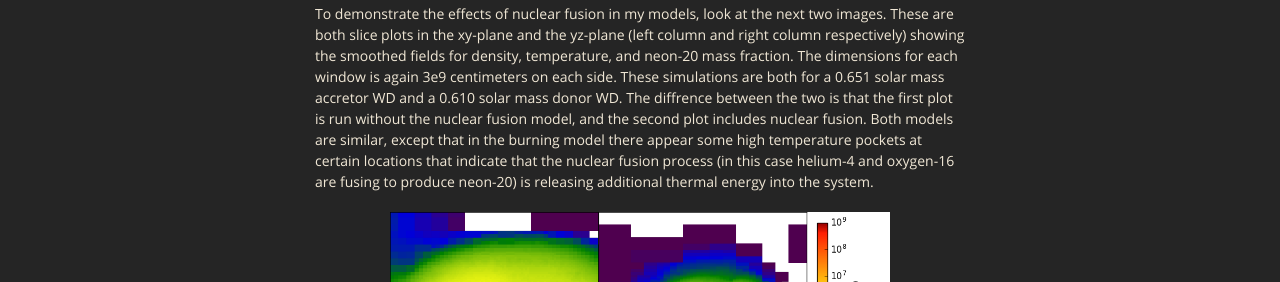
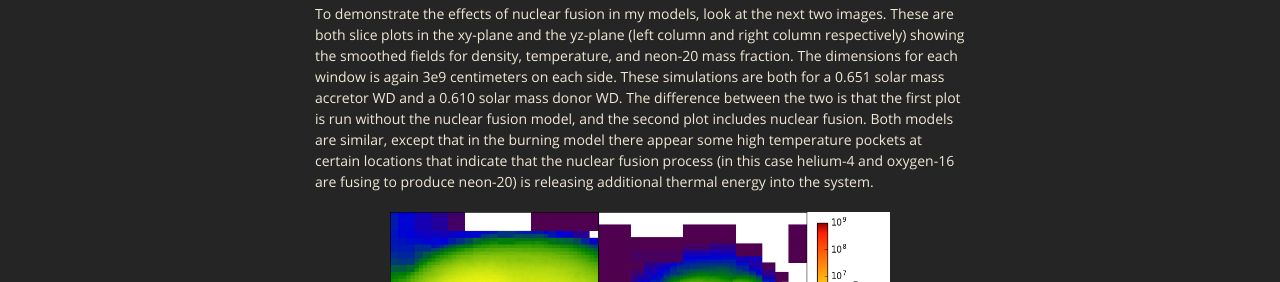
Before and after one commit to mrbrins82/mrbrins82.github.io, a Jekyll site: the page built from research.md, in a window 1280 px wide and 900 px high, scrolled down 2043 px. Shown: the part 256-538 px from the top of the window. Built offline with Jekyll 4.4.1, drawn with Linux system fonts in a browser that asks for light colours; nearby versions of some CDN libraries; our own code applies the rules of GitHub Pages for plain Markdown files; some of the changed text lies outside the part shown.

Commit message:
fixed typos

```diff
--- a/research.md
+++ b/research.md
@@ -19,7 +19,7 @@ SPH simulations are an invaluable tool in performing fluid dynamics simulations.
 <center><img src="./assets/images/neon_smoothed.png" alt="neon_smoothed" width="500" height="650" />
 </center>
 
-To demonstrate the effects of nuclear fusion in my models, look at the next two images. These are both slice plots in the xy-plane and the yz-plane (left column and right column respectively) showing the smoothed fields for density, temperature, and neon-20 mass fraction. The dimensions for each window is again 3e9 centimeters on each side. These simulations are both for a 0.651 solar mass accretor WD and a 0.610 solar mass donor WD. The diffrence between the two is that the first plot is run without the nuclear fusion model, and the second plot includes nuclear fusion. Both models are similar, except that in the burning model there appear some high temperature pockets at certain locations that indicate that the nuclear fusion process (in this case helium-4 and oxygen-16 are fusing to produce neon-20) is releasing additional thermal energy into the system.
+To demonstrate the effects of nuclear fusion in my models, look at the next two images. These are both slice plots in the xy-plane and the yz-plane (left column and right column respectively) showing the smoothed fields for density, temperature, and neon-20 mass fraction. The dimensions for each window is again 3e9 centimeters on each side. These simulations are both for a 0.651 solar mass accretor WD and a 0.610 solar mass donor WD. The difference between the two is that the first plot is run without the nuclear fusion model, and the second plot includes nuclear fusion. Both models are similar, except that in the burning model there appear some high temperature pockets at certain locations that indicate that the nuclear fusion process (in this case helium-4 and oxygen-16 are fusing to produce neon-20) is releasing additional thermal energy into the system.
 
 <center><img src="./assets/images/noburning.png" alt="no burning" width="500" height="650" />
 </center>
```
Also changed, not shown: other parts of research.md (+1 -1 lines).
